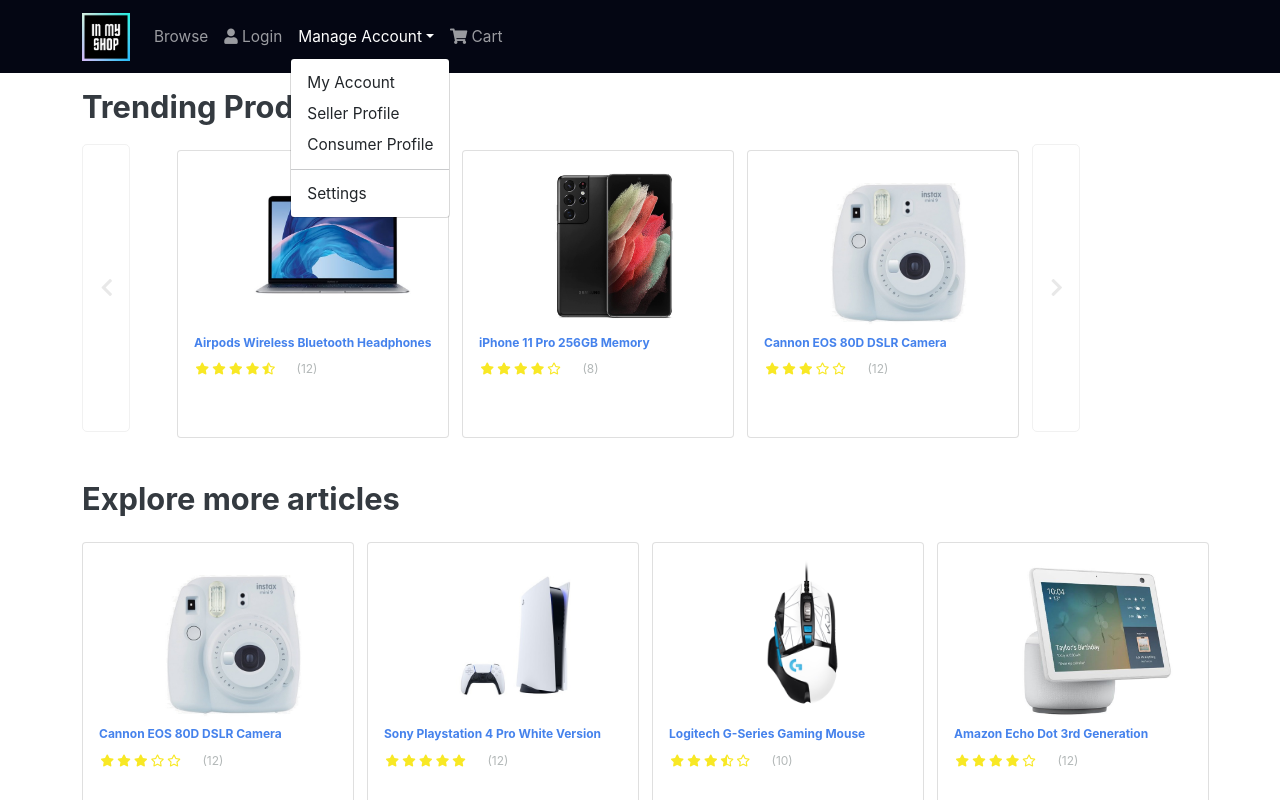
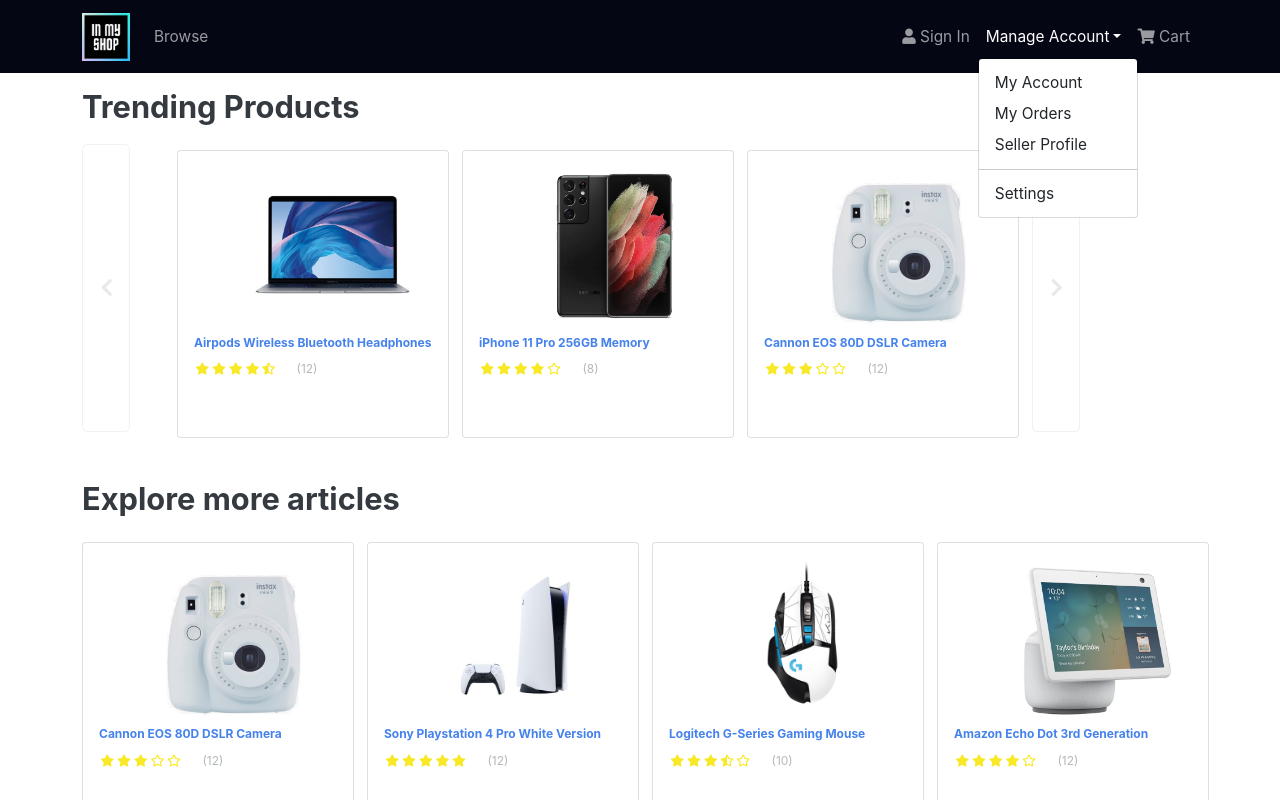
Before and after one commit to darealstyl/TeamJ-soen341project2022, a React (Create React App) app in the folder frontend/: page / in a window 1280 px wide. Both pictures are taken after a click on the button "Manage Account". Shown: the top 800 px of the page. Built offline with nearby package versions, Linux system fonts and the light colour scheme.

Commit message:
fixed Header.js
updated to most recent version of Header from pull request #28

```diff
--- a/frontend/src/components/Header.js
+++ b/frontend/src/components/Header.js
@@ -1,40 +1,57 @@
-import React from 'react';
-import { NavDropdown, Navbar, Nav, Container, Row } from 'react-bootstrap'
-import logo from '../logo.png'; // Tell webpack this JS file uses this image
+import React from "react";
+import { NavDropdown, Navbar, Nav, Container, Row } from "react-bootstrap";
+import { LinkContainer } from "react-router-bootstrap";
+import { Link } from "react-router-dom";
+import logo from "../logo.png"; // Tell webpack this JS file uses this image
 
 function Header() {
-  return(
+ return (
     <header>
-
-
       <Navbar className="navTheme" variant="dark" expand="lg" collapseOnSelect>
         <Container>
-    <Navbar.Brand href="/">
+          <LinkContainer to="/">
+              <Navbar.Brand>
                   {/* In My Shop */}
                   <img className="logo" src={logo} alt="Logo" />
-
               </Navbar.Brand>
+          </LinkContainer>
           <Navbar.Toggle aria-controls="basic-navbar-nav" />
           <Navbar.Collapse id="basic-navbar-nav">
-      <Nav className="mr-auto">
-        <Nav.Link href="/browse">Browse</Nav.Link>
-        <Nav.Link href="/login"><i className="fas fa-user"></i> Login</Nav.Link>
+              <Nav className="me-auto"> {/*aligned to left side of navbar*/}
+                  <LinkContainer to="/browse">
+                      <Nav.Link>Browse</Nav.Link>
+                  </LinkContainer>
+              </Nav>
+              <Nav className="ms-auto"> {/*aligned to right side of navbar*/}
+                  <LinkContainer to="sign-in">
+                      <Nav.Link>
+                        <i className="fas fa-user"></i> Sign In
+                      </Nav.Link>
+                  </LinkContainer>
                   <NavDropdown title="Manage Account" id="basic-nav-dropdown">
-          <NavDropdown.Item href="/manage_account">My Account</NavDropdown.Item>
+                      <LinkContainer to="user-profile">
+                          <NavDropdown.Item>My Account</NavDropdown.Item>
+                      </LinkContainer>
+                      <LinkContainer to="orders">
+                        <NavDropdown.Item>My Orders</NavDropdown.Item>
+                      </LinkContainer>
+                      <LinkContainer to="seller-profile">
                           <NavDropdown.Item href="/seller_account">Seller Profile</NavDropdown.Item>
-          <NavDropdown.Item href="/consumer_account">Consumer Profile</NavDropdown.Item>
+                      </LinkContainer>
                       <NavDropdown.Divider />
-          <NavDropdown.Item href="/admin">Settings</NavDropdown.Item>
+                      <LinkContainer to="admin">
+                          <NavDropdown.Item>Settings</NavDropdown.Item>
+                      </LinkContainer>
                   </NavDropdown>
-        <Nav.Link href="/cart"> <i className="fas fa-shopping-cart"></i> Cart</Nav.Link>
+                  <LinkContainer to="cart">
+                      <Nav.Link><i className="fas fa-shopping-cart"></i> Cart</Nav.Link>
+                  </LinkContainer>
               </Nav>
           </Navbar.Collapse>
         </Container>
       </Navbar>
-
-
     </header>
-  )
+  );
 }
 
 export default Header;
```
Lines whose indentation alone changed are shown as unchanged.
